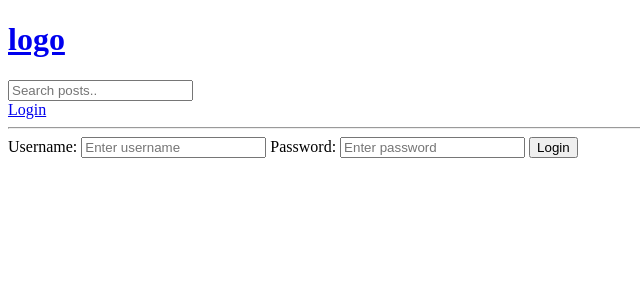
After one commit to dheerajj007/event-post, a Django app: page /login/ in a window 1280 px wide. The commit adds this page. Shown: the top 300 px of the page, without its empty margins (0-640 px from the left). Run offline with Django 4.2, Linux system fonts and the light colour scheme.

Commit message:
login & logout page added

```diff
--- /dev/null
+++ b/base/templates/base/login_register.html
@@ -0,0 +1,16 @@
+{% extends 'main.html' %}
+
+{% block content %}
+<div>
+    <form method="POST" action="">
+        {% csrf_token %}
+        <label>Username:</label>
+        <input type="text" name="username" placeholder="Enter username">
+        <label>Password:</label>
+        <input type="password" name="password" placeholder="Enter password">
+        <input type="submit" value="Login">
+    </form>
+</div>
+
+
+{% endblock %}
--- a/base/urls.py
+++ b/base/urls.py
@@ -4,6 +4,8 @@ from django.urls import path
 from . import views
 
 urlpatterns = [
+    path('login/', views.loginPage, name="login"),
+    path('logout/', views.logoutUser, name="logout"),
     path('', views.home, name="home"),
     path('post/<str:pk>', views.post, name="post"),
     path('create-post/', views.createPost, name="create-post"),
--- a/base/views.py
+++ b/base/views.py
@@ -1,13 +1,52 @@
 from django.shortcuts import render, redirect
-from .models import Post
+from django.contrib import messages
+from .models import Post, Topic
 from .forms import PostForm
+from django.db.models import Q
+from django.contrib.auth.models import User
+from django.contrib.auth import authenticate, login, logout
+
+
+def loginPage(request):
+    if request.method == "POST":
+        username = request.POST.get('username')
+        password = request.POST.get('password')
 
 
 
+        try:
+            user = User.objects.get(username=username)
+        except:
+            messages.error(request, 'User does not exist')
+
+        user = authenticate(request, username=username, password=password)
+
+        if user is not None:
+            login(request, user)
+            return redirect('home')
+        else:
+            messages.error(request, 'Username or password does not exist')
+
+    context = {}
+    return render(request, 'base/login_register.html', context)
+
+
+def logoutUser(request):
+    logout(request)
+    return redirect('home')
+
 
 def home(request):
-    posts = Post.objects.all()
-    context = {'posts': posts}
+    q = request.GET.get('q') if request.GET.get('q') != None else ''
+    posts = Post.objects.filter(
+        Q(topic__name__icontains=q) |
+        Q(name__icontains=q) |
+         Q(description__icontains=q)
+
+        )
+
+    topics = Topic.objects.all()
+    context = {'posts': posts, 'topics': topics}
     return render(request, 'base/home.html', context)
 
 
--- a/templates/main.html
+++ b/templates/main.html
@@ -9,6 +9,15 @@
 <body>
     {% include 'navbar.html' %}
 
+    {% if messages %}
+<ul class="messages">
+    {% for message in messages %}
+    <li></li>{{ message }}</li>
+    {% endfor %}
+</ul>
+{% endif %}
+
+
     {% block content %}
 
     {% endblock %}
--- a/templates/navbar.html
+++ b/templates/navbar.html
@@ -2,4 +2,13 @@
     <h1>logo</h1>
 </a>
 
+<form method="GET" action="{% url 'home' %}">
+    <input type="text" name="q" placeholder="Search posts.."/>
+</form>
+
+{% if request.user.is_authenticated %}
+<a href="{% url 'logout' %}">Logout</a>
+{% else %}
+<a href="{% url 'login' %}">Login</a>
+{% endif %}
 <hr>
```
Also changed, not shown: base/templates/base/home.html (+24 -3 lines), db.sqlite3.
